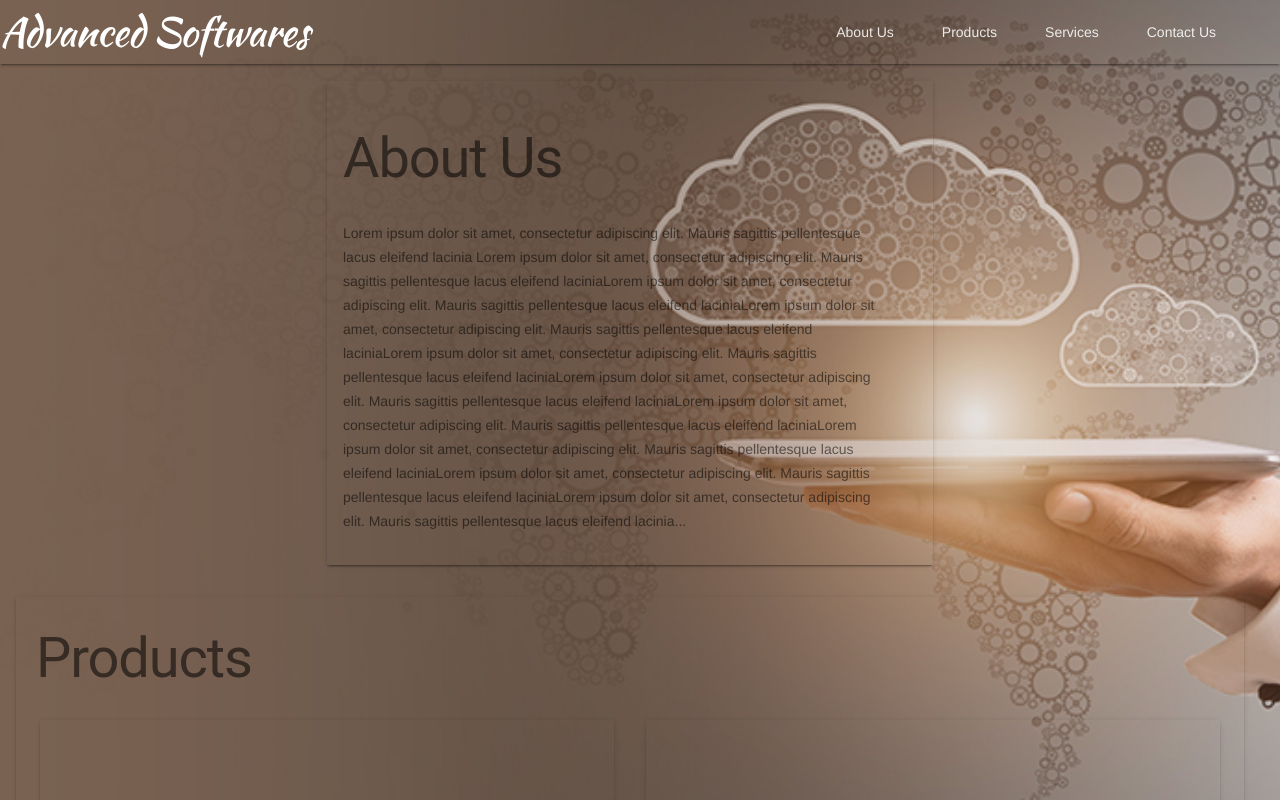
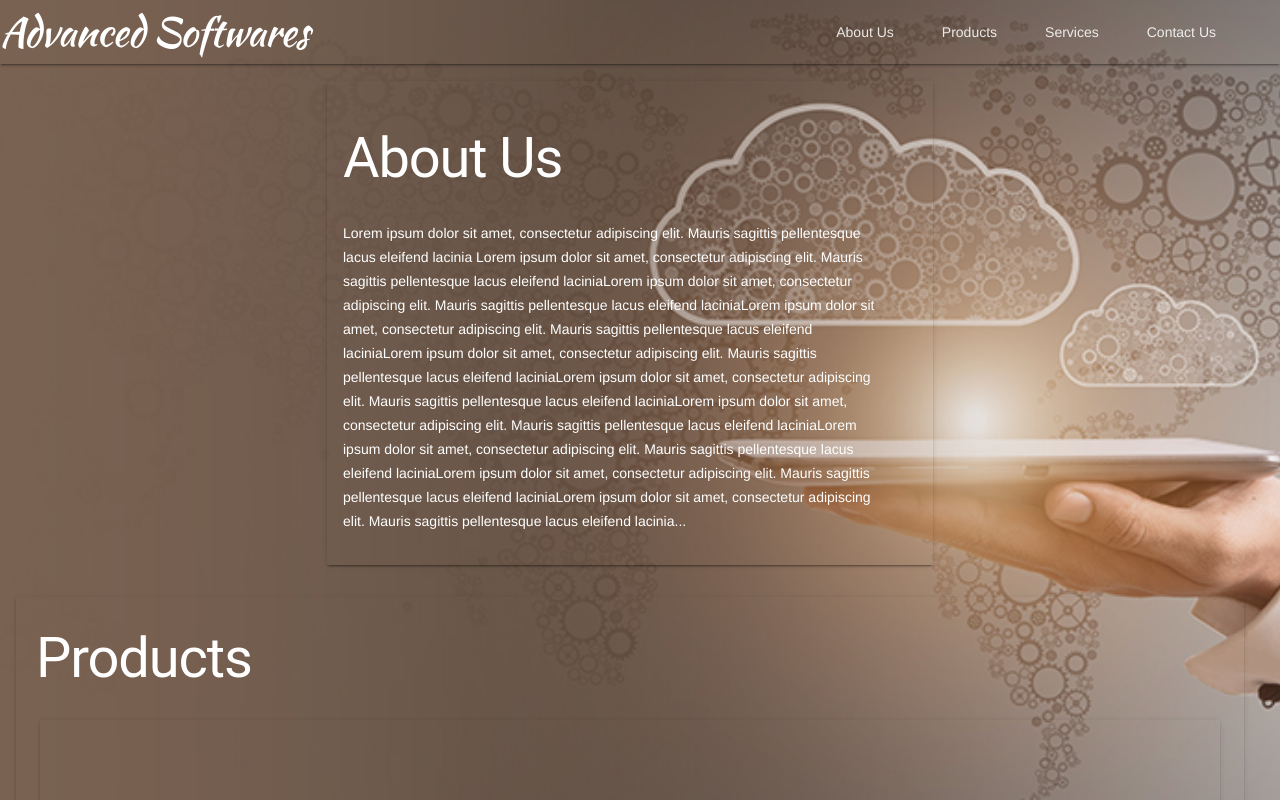
Before and after one commit to PrIyanshu-Bhatnagar/Advanced-Softwares, a plain HTML site: page index.html in a window 1280 px wide. Drawn offline with nearby package versions, Linux system fonts and the light colour scheme.

Commit message:
Cards Update and Text Color Update

```diff
--- a/css/style.css
+++ b/css/style.css
@@ -1,5 +1,12 @@
 #title_heading{
     font-family: 'Kaushan Script', cursive;
+    color: white;
+}
+
+h1{
+    color: white;
+}
+p{
     color: white;
 }
 .content
--- a/js/main.js
+++ b/js/main.js
@@ -40,8 +40,8 @@ function mainDivison()
         $('header').removeClass("mdl-layout--small-screen-only").addClass("mdl-layout--large-screen-only");
         $('#title_heading').css("font-size","40px");
 
-        mainDiv.append("<div class=\"mdl-cell mdl-cell--6-col\" id=\"product_image\"></div>");
-        mainDiv.append("<div class=\"mdl-cell mdl-cell--6-col\" id=\"product_details\"></div>");
+        mainDiv.append("<div class=\"mdl-cell mdl-cell--12-col\" id=\"product_image\"></div>");
+        //mainDiv.append("<div class=\"mdl-cell mdl-cell--6-col\" id=\"product_details\"></div>");
     }
     //Tablet size
     else if (/*$(window).height() >= 660 && */$(window).width() >= 440)
@@ -49,8 +49,8 @@ function mainDivison()
         $('header').removeClass("mdl-layout--small-screen-only").addClass("mdl-layout--large-screen-only");
         $('#title_heading').css("font-size","25px");
 
-        mainDiv.append("<div class=\"mdl-cell mdl-cell--4-col\" id=\"product_image\"></div>");
-        mainDiv.append("<div class=\"mdl-cell mdl-cell--4-col\" id=\"product_details\"></div>");
+        mainDiv.append("<div class=\"mdl-cell mdl-cell--6-col\" id=\"product_image\"></div>");
+        //mainDiv.append("<div class=\"mdl-cell mdl-cell--4-col\" id=\"product_details\"></div>");
     }
     //Mobile size
     else
@@ -58,7 +58,7 @@ function mainDivison()
         $('header').removeClass("mdl-layout--large-screen-only").addClass("mdl-layout--small-screen-only");
         $('#title_heading').css("font-size","15px");
         mainDiv.append("<div class=\"mdl-cell mdl-cell--2-col\" id=\"product_image\"></div>");
-        mainDiv.append("<div class=\"mdl-cell mdl-cell--2-col\" id=\"product_details\"></div>");
+       // mainDiv.append("<div class=\"mdl-cell mdl-cell--2-col\" id=\"product_details\"></div>");
     }
     develop_Product();
 }
@@ -76,11 +76,11 @@ function develop_Product() {
     var product_details = $("#product_details");
 
     createCard(product_image,"product_image");
-    createCard(product_details, "product_details");
+    //createCard(product_details, "product_details");
 
     createCard(product_image,"product_image");
-    createCard(product_details, "product_details");
+    //createCard(product_details, "product_details");
 
     createCard(product_image,"product_image");
-    createCard(product_details, "product_details");
+    //createCard(product_details, "product_details");
 }
```
